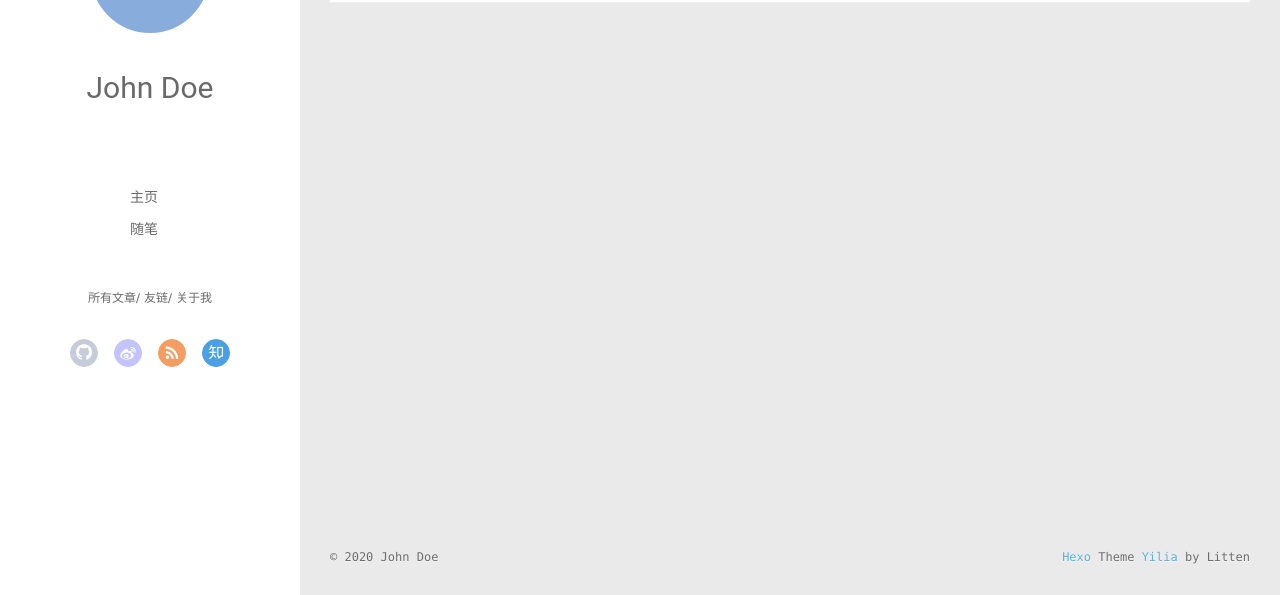
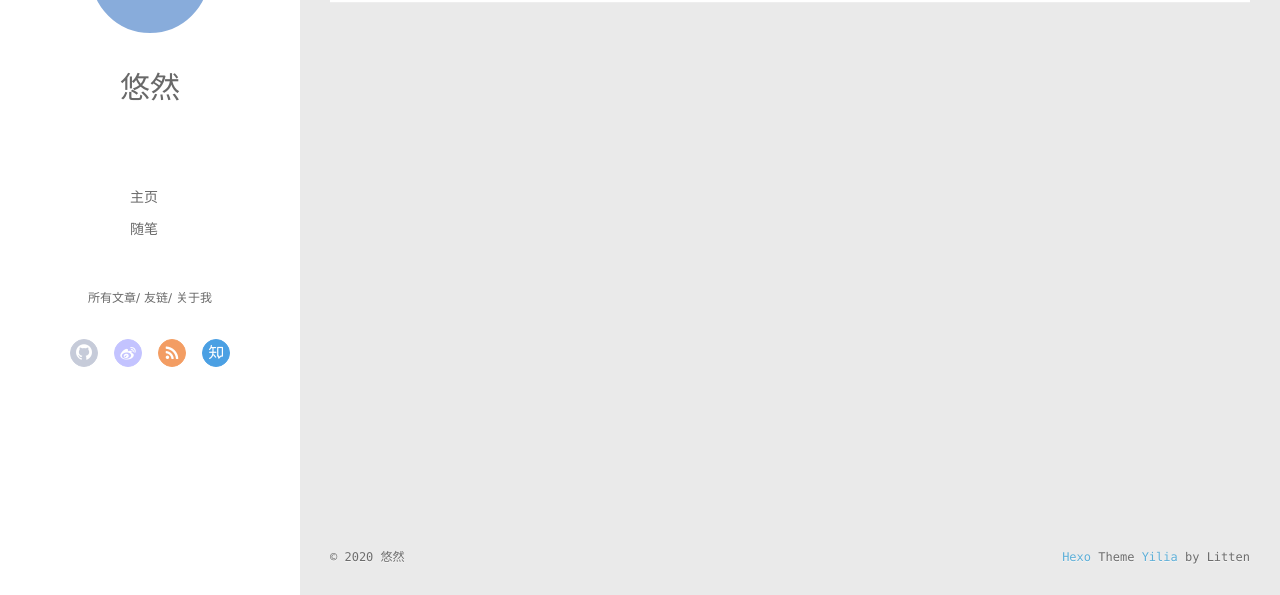
Before and after one commit to luobeimu/sunhao.github.io, a plain HTML site: page archives/index.html in a window 1280 px wide. Shown: the part 202-797 px from the top of the page. Drawn offline with Linux system fonts and the light colour scheme; files that its build step writes are made by us from their sources; no server answers.

Commit message:
Site updated: 2020-05-24 21:33:55

```diff
--- a/archives/index.html
+++ b/archives/index.html
@@ -13,7 +13,7 @@
 <meta property="og:url" content="http://luobeimu.github.io/sunhao.github.io/archives/index.html">
 <meta property="og:site_name" content="Hexo">
 <meta property="og:locale" content="en_US">
-<meta property="article:author" content="John Doe">
+<meta property="article:author" content="悠然">
 <meta name="twitter:card" content="summary">
 
     <link rel="alternative" href="/atom.xml" title="Hexo" type="application/atom+xml">
@@ -46,7 +46,7 @@
 			<img src="" class="js-avatar">
 		</a>
 		<hgroup>
-		  <h1 class="header-author"><a href="/">John Doe</a></h1>
+		  <h1 class="header-author"><a href="/">悠然</a></h1>
 		</hgroup>
 
 
@@ -104,7 +104,7 @@
 				<img src="" class="js-avatar">
 			</div>
 			<hgroup>
-			  <h1 class="header-author js-header-author">John Doe</h1>
+			  <h1 class="header-author js-header-author">悠然</h1>
 			</hgroup>
 
 
@@ -229,7 +229,7 @@
   <div class="outer">
     <div id="footer-info">
     	<div class="footer-left">
-    		&copy; 2020 John Doe
+    		&copy; 2020 悠然
     	</div>
       	<div class="footer-right">
       		<a href="http://hexo.io/" target="_blank">Hexo</a>  Theme <a href="https://github.com/litten/hexo-theme-yilia" target="_blank">Yilia</a> by Litten
```
Also changed, not shown: 2020/05/24/hello-world/index.html (+4 -4 lines), 2020/05/24/我的第一篇博客/index.html (+4 -4 lines), archives/2020/05/index.html (+4 -4 lines), archives/2020/index.html (+4 -4 lines), index.html (+4 -4 lines).
